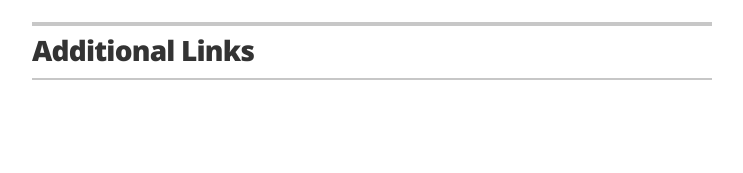
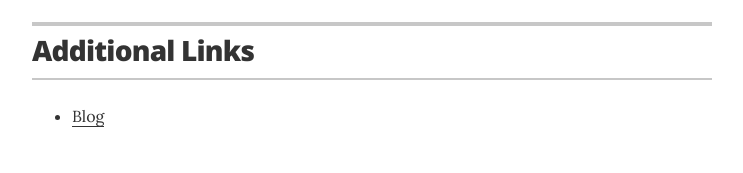
Before and after one commit to goldi1204/goldi1204.github.io, a Jekyll site: the page built from index.html, in a window 1280 px wide. Shown: the part 1186-1359 px from the top of the page, without its empty margins (268-1011 px from the left). Built offline with Jekyll 4.4.1, drawn with Linux system fonts in a browser that asks for light colours; before the commit the page ends 1314 px from its top, so only the background shows below that.

Commit message:
blog url

```diff
--- a/_data/links.yml
+++ b/_data/links.yml
@@ -3,3 +3,5 @@
 #   description: Springfield Jazz Enthusiasts
 # - url: "#"
 #   description: Springfield Young Professionals
+- url: "https://creator40937.tistory.com/"
+  description: Blog
```
